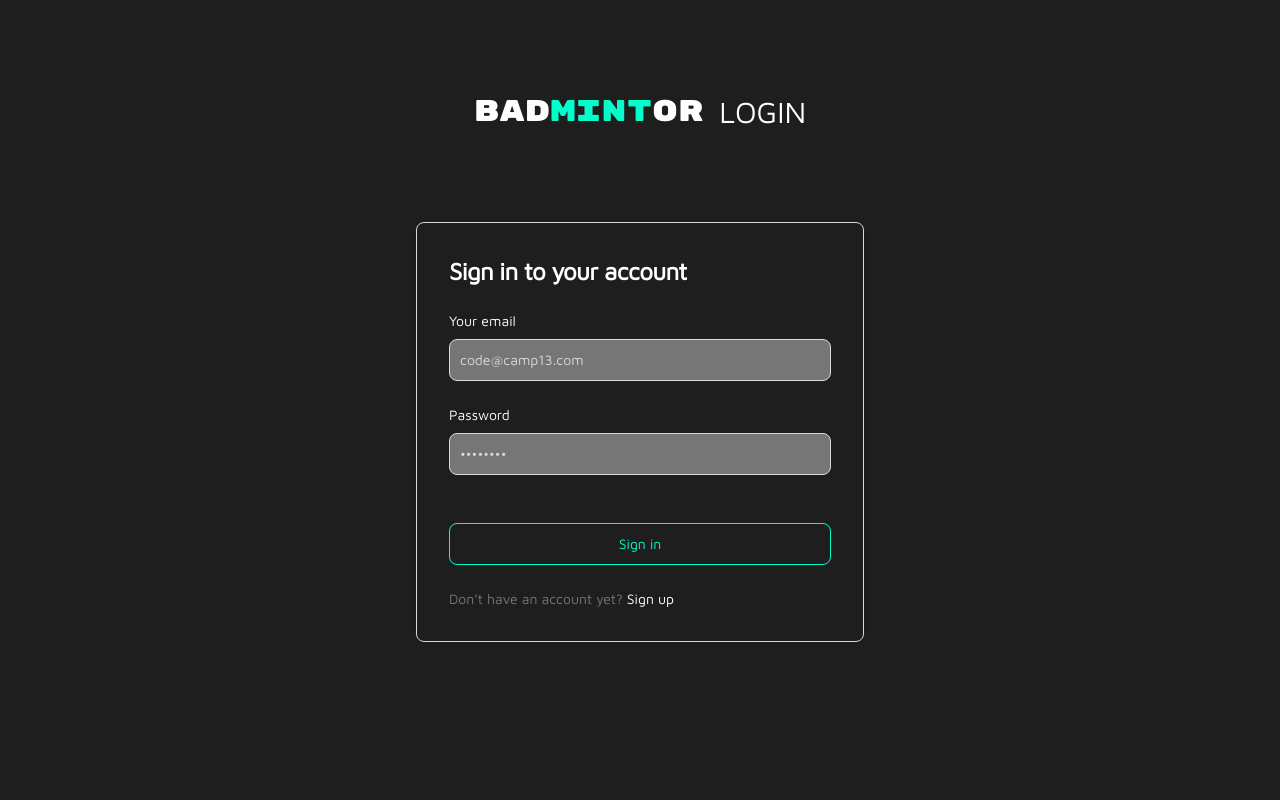
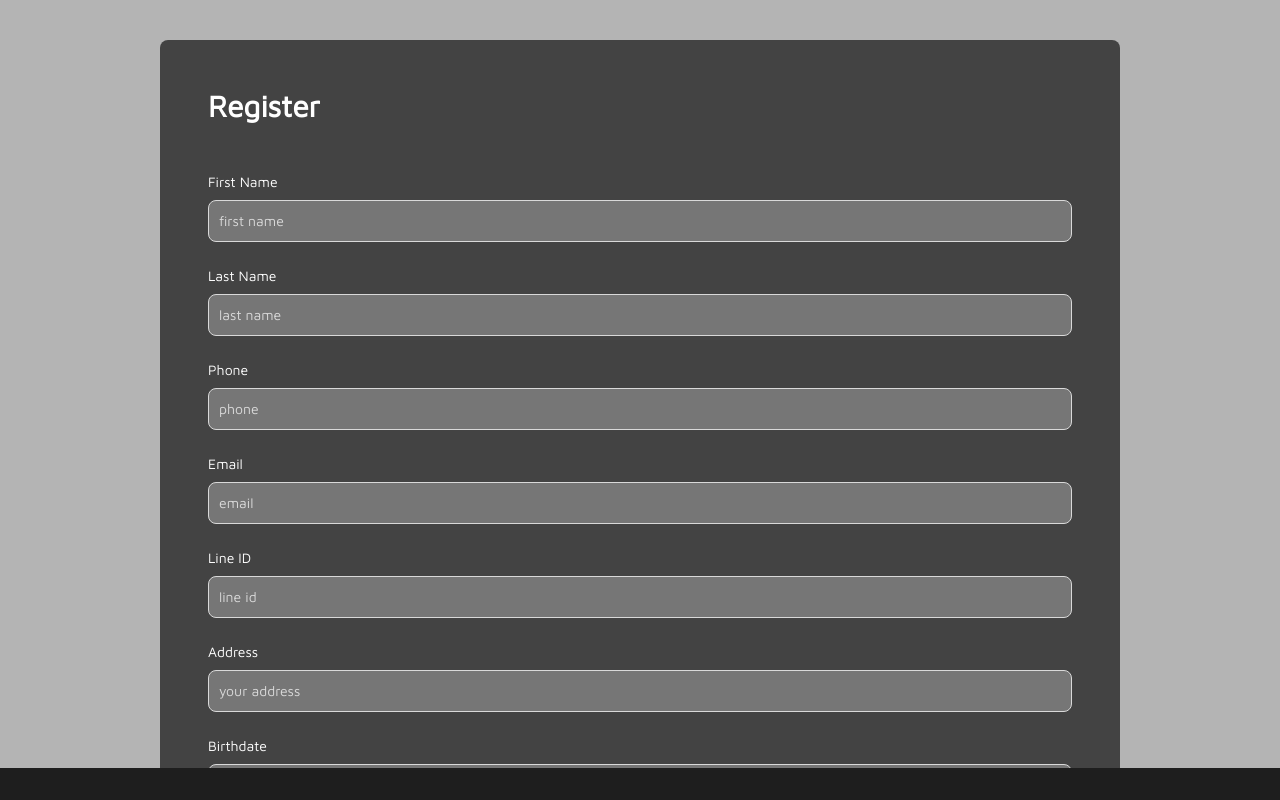
Before and after one commit to PrinceM13/cc13-badmintor-web, a React (Create React App) app: page /login in a window 1280 px wide. Built offline with nearby package versions, Linux system fonts and the light colour scheme.

Commit message:
feat(modal): create modal ui for register

```diff
--- /dev/null
+++ b/src/components/Modal.js
@@ -0,0 +1,19 @@
+import VerticalSpace from "./VerticalSpace";
+
+export default function Modal({ children, title }) {
+    return (
+        <>
+            {/* background */}
+            <div className={`fixed top-0 left-0 w-full h-modal overflow-x-hidden overflow-y-auto bg-[#ffffffaa]`}>
+                {/* card */}
+                <div className="relative rounded-lg p-4 w-3/4 top-10 mx-auto bg-my-gray-3">
+                    <div className="p-6 space-y-4 md:space-y-6 sm:p-8">
+                        <div className="text-3xl font-bold">{title}</div>
+                        <VerticalSpace />
+                        {children}
+                    </div>
+                </div>
+            </div>
+        </>
+    );
+};
--- /dev/null
+++ b/src/features/auth/LabelInput.js
@@ -0,0 +1,17 @@
+export default function LabelInput({ children, name, placeholder, type = 'text', required = true, value, onChange }) {
+    return (
+        <div>
+            <label htmlFor={name} className="block mb-2 text-sm font-medium">{children}</label>
+            <input
+                type={type}
+                name={name}
+                id={name}
+                // onChange={e => setEmail(e.target.value)}
+                // value={email}
+                className="bg-my-gray-2 border border-my-gray-1 placeholder-my-gray-1 sm:text-sm rounded-lg focus:ring-my-mint focus:border-my-mint block w-full p-2.5"
+                placeholder={placeholder}
+                required={required}
+            />
+        </div>
+    );
+};
--- a/src/features/auth/LoginFrom.js
+++ b/src/features/auth/LoginFrom.js
@@ -19,7 +19,7 @@ export default function LoginForm() {
     }
 
     return (
-
+        <>
             <form className="space-y-4 md:space-y-6" onSubmit={handleSubmit}>
                 <div>
                     <label htmlFor="email" className="block mb-2 text-sm font-medium">Your email</label>
@@ -63,9 +63,7 @@ export default function LoginForm() {
                 <VerticalSpace />
 
                 <button type="submit" className="w-full border border-my-mint text-my-mint hover:bg-my-mint hover:text-my-gray-3 bg-primary-600 hover:bg-primary-700 focus:ring-4 focus:outline-none focus:ring-primary-300 font-medium rounded-lg text-sm px-5 py-2.5 text-center">Sign in</button>
-            <p className="text-sm font-light text-my-gray-2">
-                Don’t have an account yet? <a href="#" className="font-medium text-white hover:underline">Sign up</a>
-            </p>
             </form>
+        </>
     );
 }
--- /dev/null
+++ b/src/features/auth/RegisterForm.js
@@ -0,0 +1,20 @@
+import VerticalSpace from "../../components/VerticalSpace";
+import LabelInput from "./LabelInput";
+
+export default function RegisterForm() {
+    return (
+        <form className="space-y-4 md:space-y-6">
+            <LabelInput name='firstName' placeholder='first name' >First Name</LabelInput>
+            <LabelInput name='lastName' placeholder='last name' >Last Name</LabelInput>
+            <LabelInput name='phone' placeholder='phone' >Phone</LabelInput>
+            <LabelInput name='email' placeholder='email' >Email</LabelInput>
+            <LabelInput name='lineId' placeholder='line id' required={false} >Line ID</LabelInput>
+            <LabelInput name='address' placeholder='your address' >Address</LabelInput>
+            <LabelInput name='birthdate' type='date' >Birthdate</LabelInput>
+            <LabelInput name='password' placeholder='••••••••' type='password' >Password</LabelInput>
+            <LabelInput name='confirmPassword' placeholder='••••••••' type='password' >Confirm Password</LabelInput>
+            <VerticalSpace />
+            <button type="submit" className="w-full border border-my-mint text-my-mint hover:bg-my-mint hover:text-my-gray-3 bg-primary-600 hover:bg-primary-700 focus:ring-4 focus:outline-none focus:ring-primary-300 font-medium rounded-lg text-sm px-5 py-2.5 text-center">Sign in</button>
+        </form>
+    );
+};
--- a/src/pages/visitor/LoginPage.js
+++ b/src/pages/visitor/LoginPage.js
@@ -1,9 +1,11 @@
 import { Link } from 'react-router-dom';
+import Modal from '../../components/Modal';
 
 import LoginForm from '../../features/auth/LoginFrom';
+import RegisterForm from '../../features/auth/RegisterForm';
 
 export default function LoginPage() {
-    return (<>
+    return (
         <div className="flex flex-col items-center justify-between mx-auto px-6 py-10 gap-10 md:h-screen md:py-20">
 
             {/* login header */}
@@ -27,12 +29,17 @@ export default function LoginPage() {
                         Sign in to your account
                     </h1>
                     <LoginForm />
+                    <p className="text-sm font-light text-my-gray-2">
+                        Don’t have an account yet? <span onClick={() => { }} className="font-medium text-white hover:underline">Sign up</span>
+                    </p>
                 </div>
+                <Modal title='Register'>
+                    <RegisterForm />
+                </Modal>
             </div>
 
             {/* dummy div for justify-between */}
             <div className='invisible'></div>
         </div>
-    </>
     );
 };
```
Lines whose indentation alone changed are shown as unchanged.
